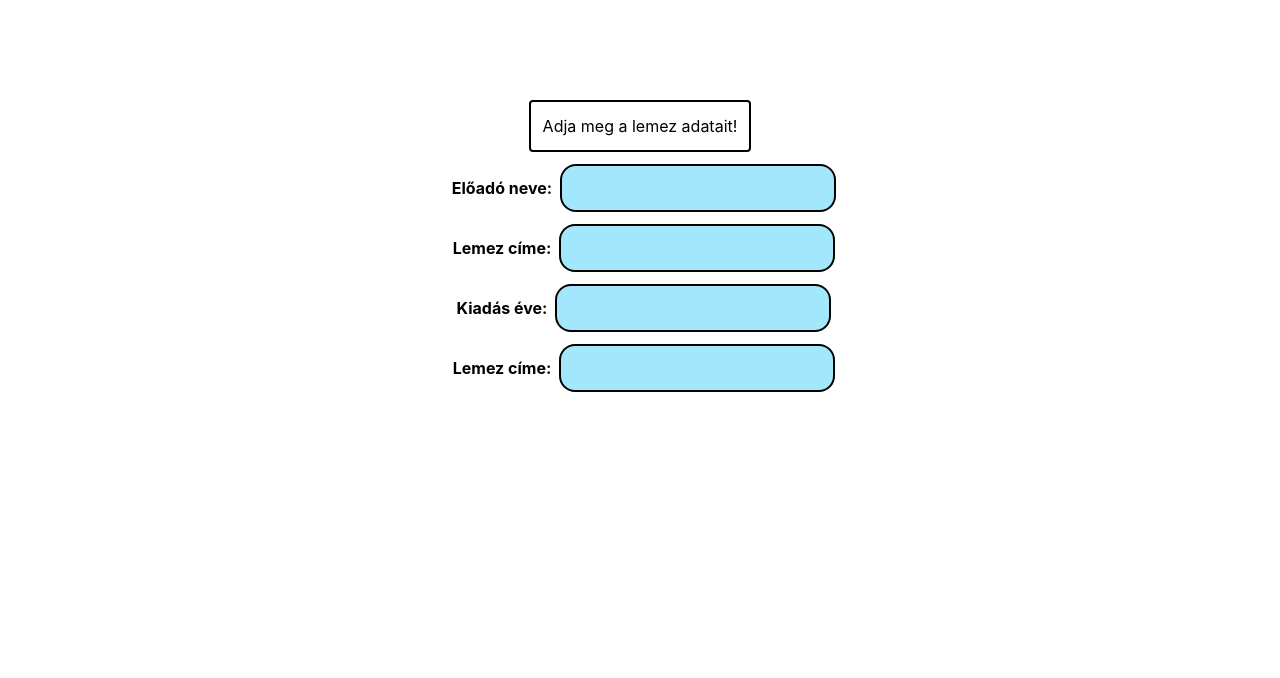
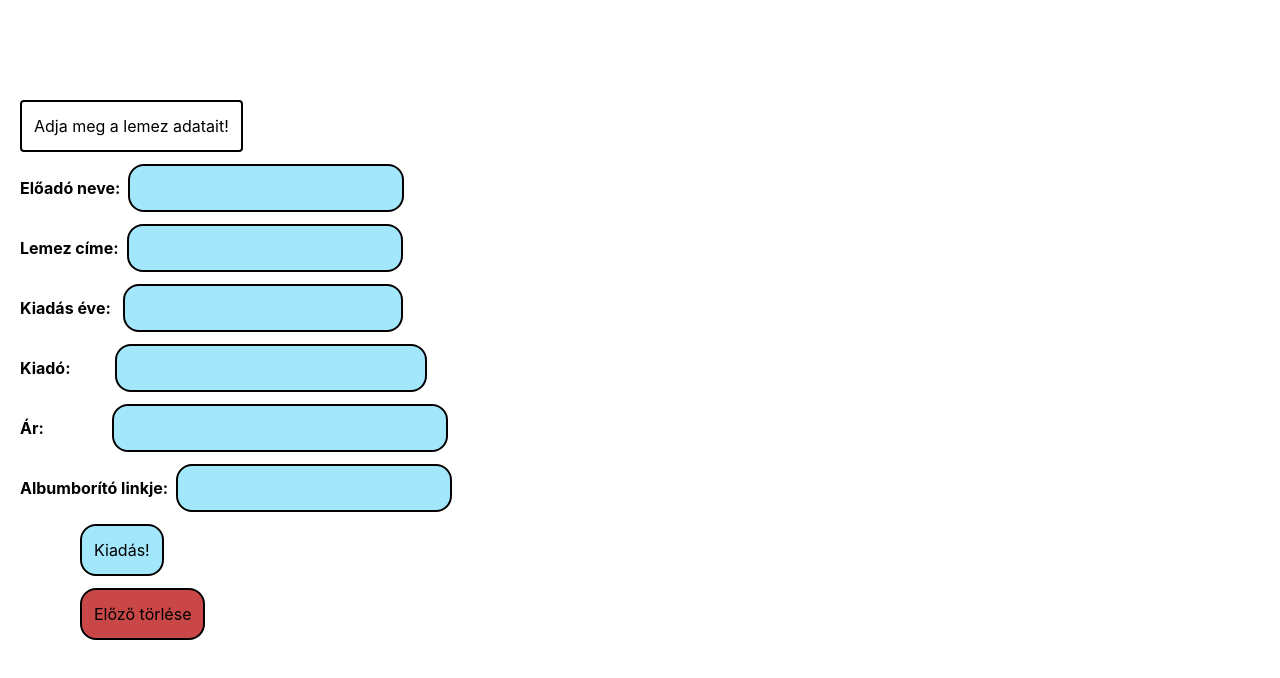
Before and after one commit to rolandhugyecz/lemezborze, a website built with Vite: page kiadas.html in a window 1280 px wide. Shown: the part 98-776 px from the top of the page. Built offline with nearby package versions, Linux system fonts and the light colour scheme.

Commit message:
próbálgatás kiadással, de inkább nem

```diff
--- a/kiadas.html
+++ b/kiadas.html
@@ -46,34 +46,52 @@
           </div>
         </div>
     </nav>
-    <div class="flex justify-center mt-25">
-      <div class="border-2 rounded p-3">
-        <label for="kiadas" class="size-full">Adja meg a lemez adatait!</label>
+    <div class="flex mt-25">
+      <div class="border-2 rounded p-3 mx-5">
+        <label for="kiadas" class="size-full ">Adja meg a lemez adatait!</label>
       </div>
     </div>
-      <div class="flex items-center justify-center m-3">
+      <div>
+        <div class="flex items-center  m-3">
           <label for="kiadArtist" class="font-bold m-2">Előadó neve:</label>
             <form id="kiadas">
               <input type="text" name="kiadArtist" id="kiadArtist" placeholder="" class="size-full p-3 border-2 rounded-2xl bg-[#A3E7FC] hover:bg-[#76a8b8]">
             </form>
         </div>
-      <div class="flex items-center justify-center m-3">
+        <div class="flex items-center  m-3">
           <label for="kiadTitle" class="font-bold m-2">Lemez címe:</label>
             <form id="kiadas">
               <input type="text" name="kiadTitle" id="kiadTitle" placeholder="" class="size-full p-3 border-2 rounded-2xl bg-[#A3E7FC] hover:bg-[#76a8b8]">
             </form>
         </div>
-      <div class="flex items-center justify-center m-3">
+        <div class="flex items-center  m-3">
           <label for="kiadYear" class="font-bold m-2">Kiadás éve:</label>
             <form id="kiadas">
-            <input type="text" name="kiadYear" id="kiadYear" placeholder="" class="size-full p-3 border-2 rounded-2xl bg-[#A3E7FC] hover:bg-[#76a8b8]">
+              <input type="text" name="kiadYear" id="kiadYear" placeholder="" class=" ml-1 size-full p-3 border-2 rounded-2xl bg-[#A3E7FC] hover:bg-[#76a8b8]">
             </form>
         </div>
-      <div class="flex items-center justify-center m-3">
-        <label for="kiadTitle" class="font-bold m-2">Lemez címe:</label>
+        <div class="flex items-center  m-3">
+          <label for="kiadPublisher" class="font-bold m-2 ">Kiadó:</label>
             <form id="kiadas">
-            <input type="text" name="kiadTitle" id="kiadTitle" placeholder="" class="size-full p-3 border-2 rounded-2xl bg-[#A3E7FC] hover:bg-[#76a8b8]">
+              <input type="text" name="kiadPublisher" id="kiadPublisher" placeholder="" class="ml-9 size-full p-3 border-2 rounded-2xl bg-[#A3E7FC] hover:bg-[#76a8b8]">
             </form>
+        </div>
+        <div class="flex items-center m-3">
+          <label for="kiadPrice" class="font-bold m-2">Ár:</label>
+            <form id="kiadas">
+              <input type="text" name="kiadPrice" id="kiadPrice" placeholder="" class="ml-15 size-full p-3 border-2 rounded-2xl bg-[#A3E7FC] hover:bg-[#76a8b8] ">
+            </form>
+        </div>
+        <div class="flex items-center m-3">
+          <label for="kiadURL" class="font-bold m-2">Albumborító linkje:</label>
+            <form id="kiadas">
+              <input type="text" name="kiadURL" id="kiadURL" placeholder="" class=" size-full p-3 border-2 rounded-2xl bg-[#A3E7FC] hover:bg-[#76a8b8] ">
+            </form>
+        </div>
+        <div class="ml-20 flex items-center m-3 border-2 rounded-2xl p-3 size-fit bg-[#A3E7FC] hover:bg-[#76a8b8] cursor-pointer" id="kiadasBTN">Kiadás!
+        </div>
+        <div class="ml-20 flex items-center m-3 border-2 rounded-2xl p-3 size-fit bg-[#c94747] hover:bg-[#ff0000] cursor-pointer" id="torlesBTN">Előző törlése
+        </div>
       </div>
     <script type="module" src="/src/kiadas.ts"></script>
 </body>
--- a/src/kiadas.ts
+++ b/src/kiadas.ts
@@ -1,9 +1,18 @@
 import './style.css';
+import data from './data.ts';
 
 const burgerBtn = document.querySelector(
   '#burgerBtn',
 ) as HTMLButtonElement | null;
 const flexBtns = document.querySelector('#flexBtns') as HTMLDivElement | null;
+const kiadArtist: HTMLInputElement = document.querySelector('#kiadArtist') as HTMLInputElement;
+const kiadTitle: HTMLInputElement = document.querySelector('#kiadTitle') as HTMLInputElement;
+const kiadPublisher: HTMLInputElement = document.querySelector('#kiadPublisher') as HTMLInputElement;
+const kiadYear: HTMLInputElement = document.querySelector('#kiadYear') as HTMLInputElement;
+const kiadPrice: HTMLInputElement = document.querySelector('#kiadPrice') as HTMLInputElement;
+const kiadURL: HTMLInputElement = document.querySelector('#kiadURL') as HTMLInputElement;
+const kiadasBTN: HTMLDivElement = document.querySelector('#kiadasBTN') as HTMLDivElement;
+const torlesBTN: HTMLDivElement = document.querySelector('#torlesBTN') as HTMLDivElement;
 let isIn: boolean = false;
 
 const szoveg = `
```
Also changed, not shown: src/main.ts (+6 -21 lines). Lines whose indentation alone changed are shown as unchanged.
